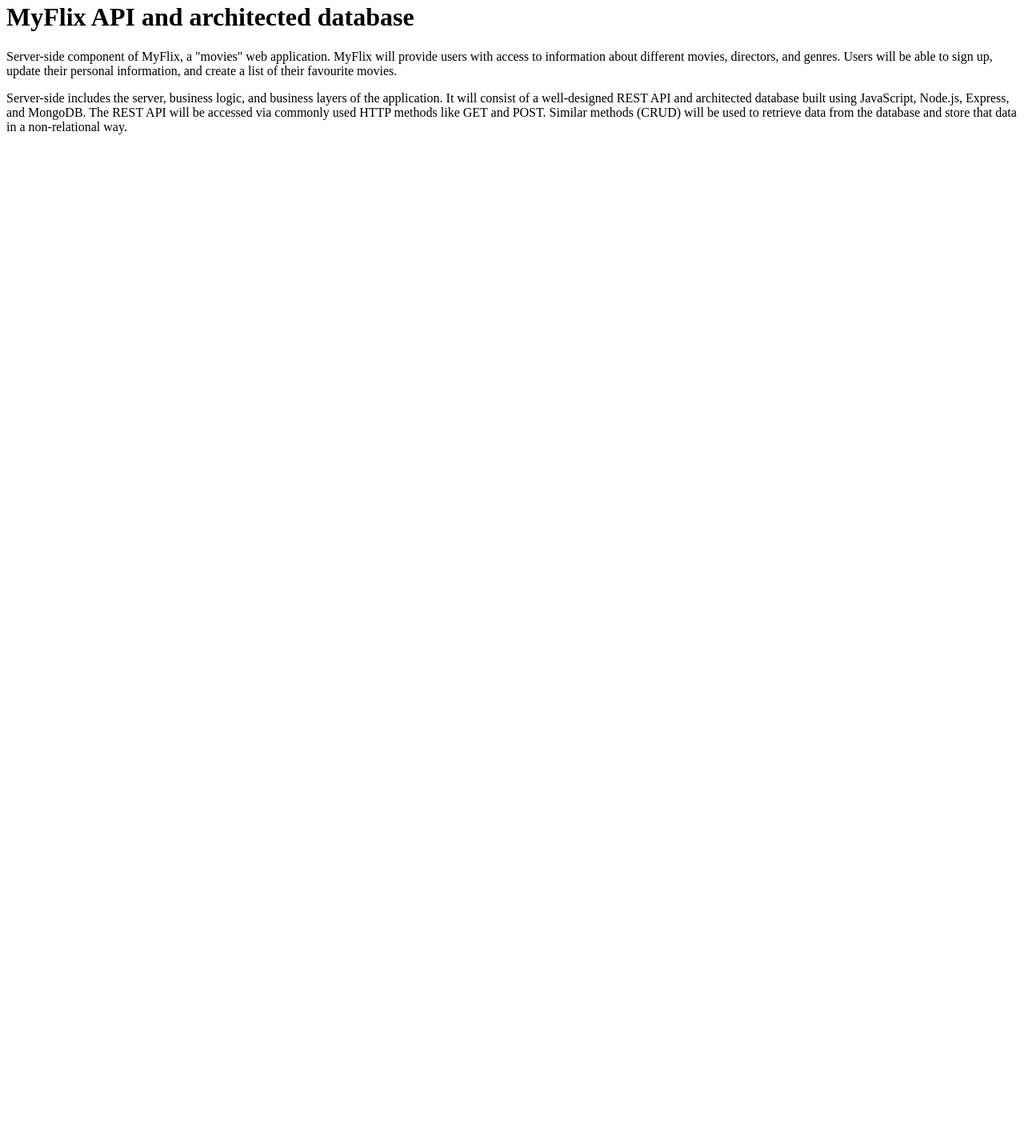
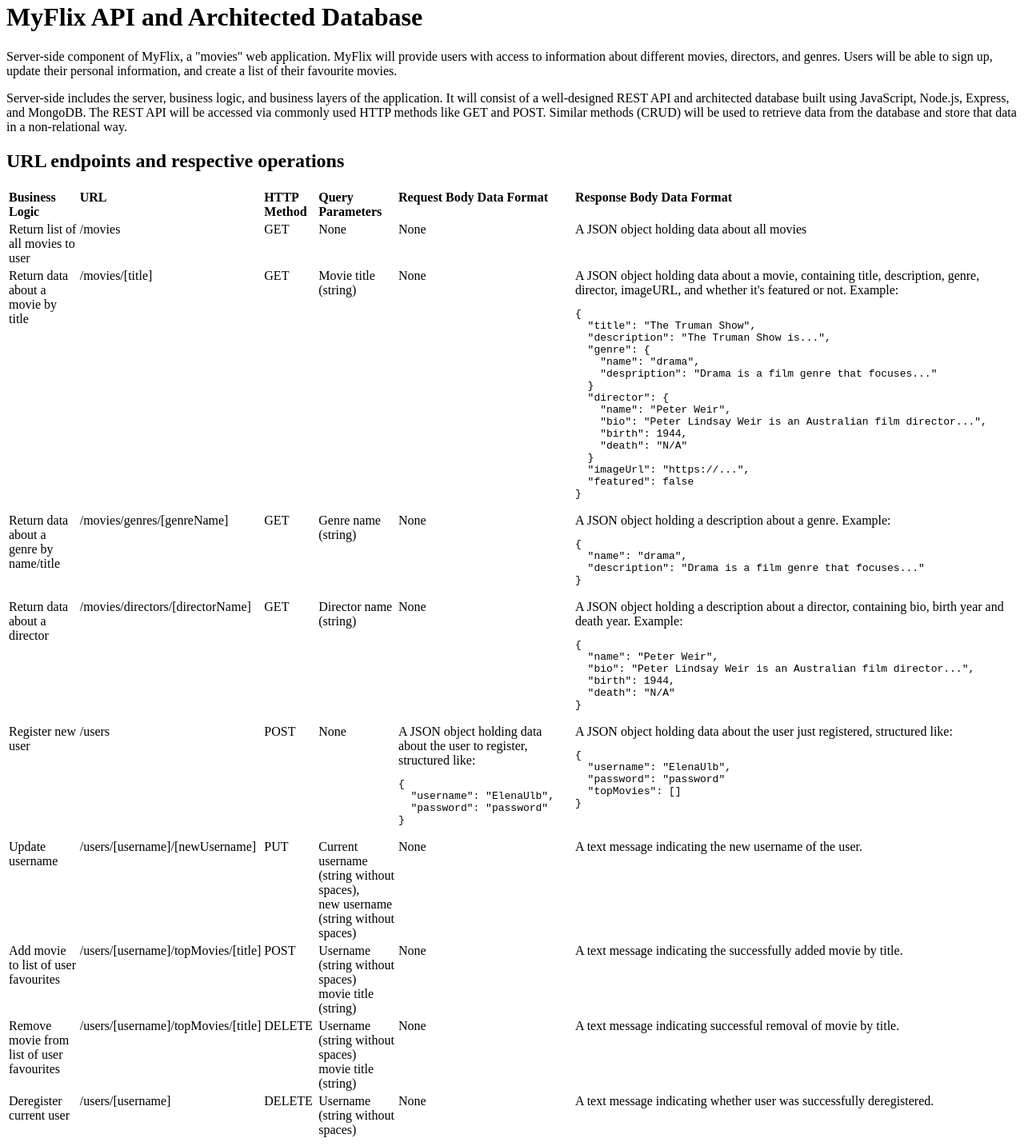
Before and after one commit to ElenaUJ/MovieMate-backend, a website: page public/documentation.html in a window 1280 px wide. Shown: the part 18-1451 px from the top of the page at 80% size. Before the commit the page ends 800 px from the top, so only its background shows below. Drawn offline with Linux system fonts and the light colour scheme.

Commit message:
Added detailed descriptions about URL endpoints and HTTP methods to documentation

```diff
--- a/public/documentation.html
+++ b/public/documentation.html
@@ -3,12 +3,108 @@
   <head>
     <meta charset="utf-8">
     <meta name="viewport" content="width=device-width, initial-scale=1">
-    <title>MyFlix API documentation</title>
+    <title>MyFlix API Documentation</title>
+    <link rel="stylesheet" href="styles.css" type="text/css">
   </head>
   <body>
-    <h1>MyFlix API and architected database</h1>
+    <h1>MyFlix API and Architected Database</h1>
     <p>Server-side component of MyFlix, a "movies" web application. MyFlix will provide users with access to information about different movies, directors, and genres. Users will be able to sign up, update their personal information, and create a list of their favourite movies.</p>
-    <p>Server-side includes the server, business logic, and business layers of the application. It will consist of a well-designed REST API and architected database built using JavaScript, Node.js, Express, and MongoDB. The REST API will be accessed via commonly used HTTP methods like GET and POST. Similar methods (CRUD) will be used to retrieve data from the database and store that data in a non-relational way.
-    </p>
+    <p>Server-side includes the server, business logic, and business layers of the application. It will consist of a well-designed REST API and architected database built using JavaScript, Node.js, Express, and MongoDB. The REST API will be accessed via commonly used HTTP methods like GET and POST. Similar methods (CRUD) will be used to retrieve data from the database and store that data in a non-relational way.</p>
+    <table>
+      <h2>URL endpoints and respective operations</h2>
+      <tr>
+        <th>Business Logic</th>
+        <th>URL</th>
+        <th>HTTP Method</th>
+        <th>Query Parameters</th>
+        <th>Request Body Data Format</th>
+        <th>Response Body Data Format</th>
+      </tr>
+      <tr>
+        <td>Return list of all movies to user</td>
+        <td>/movies</td>
+        <td>GET</td>
+        <td>None</td>
+        <td>None</td>
+        <td>A JSON object holding data about all movies</td>
+      </tr>
+      <tr>
+        <td>Return data about a movie by title</td>
+        <td>/movies/[title]</td>
+        <td>GET</td>
+        <td>Movie title (string)</td>
+        <td>None</td>
+        <td>
+          A JSON object holding data about a movie, containing title, description, genre, director, imageURL, and whether it's featured or not. Example:
+          <pre>{<br>  "title": "The Truman Show",<br>  "description": "The Truman Show is...",<br>  "genre": {<br>    "name": "drama",<br>    "despription": "Drama is a film genre that focuses..."<br>  }<br>  "director": {<br>    "name": "Peter Weir",<br>    "bio": "Peter Lindsay Weir is an Australian film director...",<br>    "birth": 1944,<br>    "death": "N/A"<br>  }<br>  "imageUrl": "https://...",<br>  "featured": false<br>}</pre>
+        </td>
+      </tr>
+      <tr>
+        <td>Return data about a genre by name/title</td>
+        <td>/movies/genres/[genreName]</td>
+        <td>GET</td>
+        <td>Genre name (string)</td>
+        <td>None</td>
+        <td>
+          A JSON object holding a description about a genre. Example:
+          <pre>{<br>  "name": "drama",<br>  "description": "Drama is a film genre that focuses..."<br>}</pre>
+        </td>
+      </tr>
+      <tr>
+        <td>Return data about a director</td>
+        <td>/movies/directors/[directorName]</td>
+        <td>GET</td>
+        <td>Director name (string)</td>
+        <td>None</td>
+        <td>
+          A JSON object holding a description about a director, containing bio, birth year and death year. Example:
+          <pre>{<br>  "name": "Peter Weir",<br>  "bio": "Peter Lindsay Weir is an Australian film director...",<br>  "birth": 1944,<br>  "death": "N/A"<br>}</pre>
+        </td>
+      </tr>
+      <tr>
+        <td>Register new user</td>
+        <td>/users</td>
+        <td>POST</td>
+        <td>None</td>
+        <td>
+          A JSON object holding data about the user to register, structured like:
+          <pre>{<br>  "username": "ElenaUlb",<br>  "password": "password"<br>}</pre>
+        </td>
+        <td>A JSON object holding data about the user just registered, structured like:
+          <pre>{<br>  "username": "ElenaUlb",<br>  "password": "password"<br>  "topMovies": []<br>}</pre></td>
+      </tr>
+      <tr>
+        <td>Update username</td>
+        <td>/users/[username]/[newUsername]</td>
+        <td>PUT</td>
+        <td>Current username (string without spaces),<br>new username (string without spaces)</td>
+        <td>None</td>
+        <td>A text message indicating the new username of the user.</td>
+      </tr>
+      <tr>
+        <td>Add movie to list of user favourites</td>
+        <td>/users/[username]/topMovies/[title]</td>
+        <td>POST</td>
+        <td>Username (string without spaces)<br>movie title (string)</td>
+        <td>None</td>
+        <td>A text message indicating the successfully added movie by title.</td>
+      </tr>
+      <tr>
+        <td>Remove movie from list of user favourites</td>
+        <td>/users/[username]/topMovies/[title]</td>
+        <td>DELETE</td>
+        <td>Username (string without spaces)<br>movie title (string)</td>
+        <td>None</td>
+        <td>A text message indicating successful removal of movie by title.</td>
+      </tr>
+      <tr>
+        <td>Deregister current user</td>
+        <td>/users/[username]</td>
+        <td>DELETE</td>
+        <td>Username (string without spaces)</td>
+        <td>None</td>
+        <td>A text message indicating whether user was successfully deregistered.</td>
+      </tr>
+    </table>
   </body>
 </html>
--- /dev/null
+++ b/public/styles.css
@@ -0,0 +1,5 @@
+th,
+td {
+  text-align: left;
+  vertical-align: top;
+}
```
